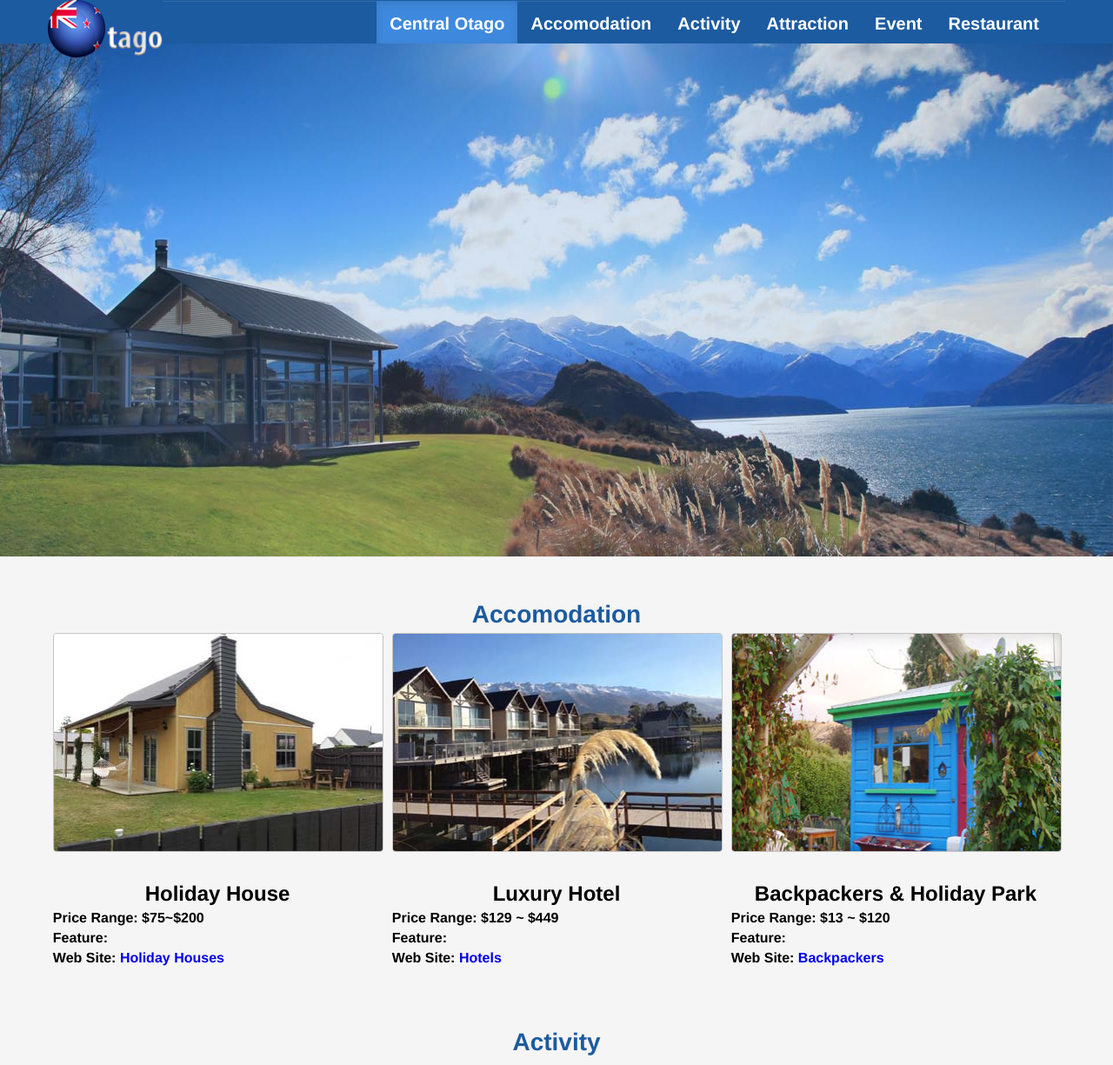
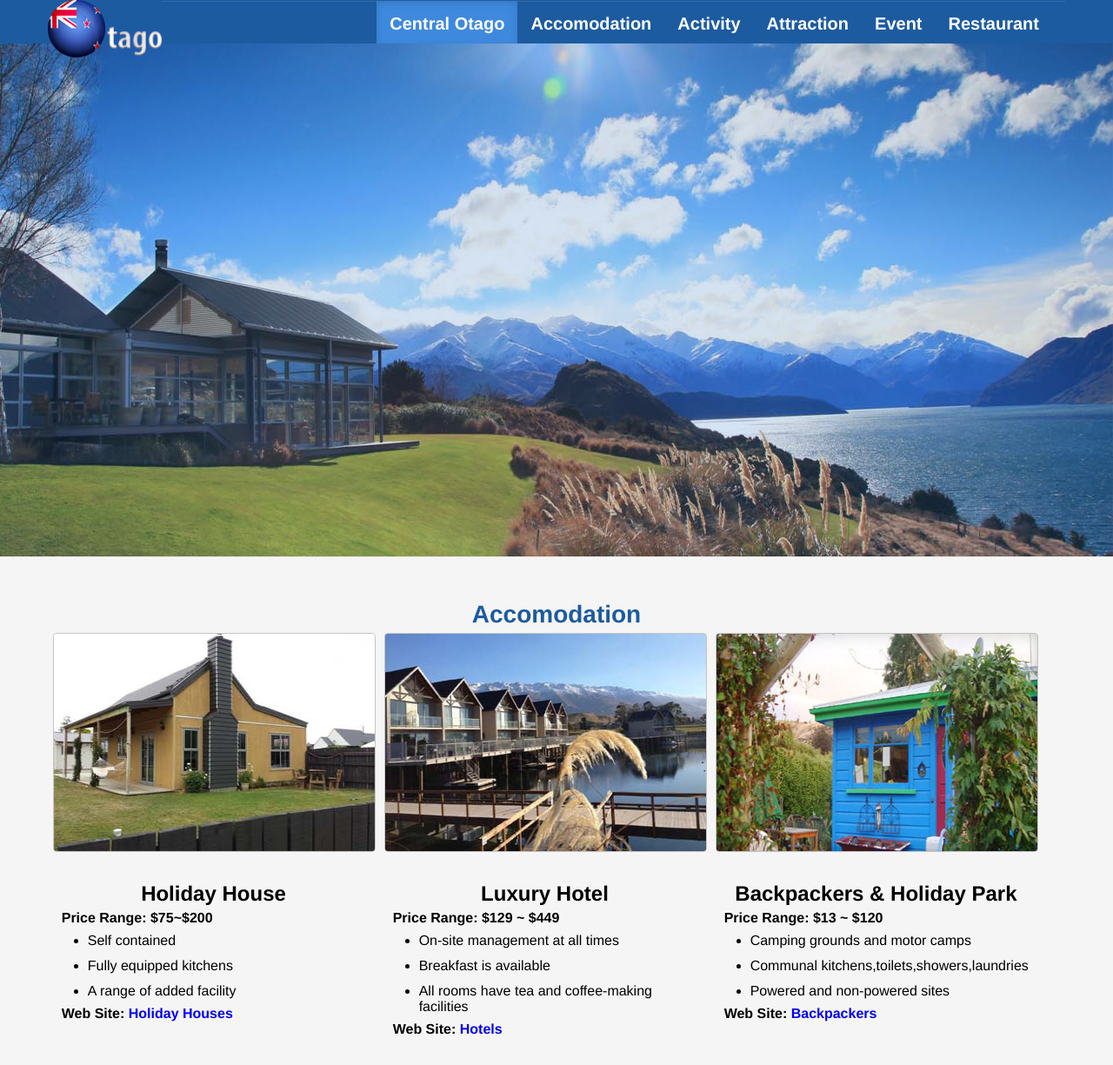
Before and after one commit to ilhcho/web_assginment, a PHP site: page /regions.php?id=central in a window 1280 px wide. Shown: the top 1225 px of the page at 87% size. Run offline with PHP 8.4, Linux system fonts and the light colour scheme; some libraries are stand-ins or nearby versions.

Commit message:
Central Otago : Accomodation added

```diff
--- a/css/central_otago.css
+++ b/css/central_otago.css
@@ -52,7 +52,6 @@
 		}
 	.navbar-toggle{
 		border-color: #ddd;
-
 		}
 
 }
@@ -75,6 +74,14 @@ color: inherit;
 
 .infor_box{
 	padding-top: 50px;
+}
+.row_acco{
+	  display: block;
+  height: 100%;
+  display: table;
+
+  content: "";
+    clear: both;
 }
 
 .acco_box{
@@ -99,6 +106,7 @@ color: inherit;
 .aaco_sub h4{
 	text-align: left;
 	margin-top: 5px;
+	padding-left: 10px;
 }
 
 .act_box{
@@ -389,3 +397,11 @@ ul.a li{
 	margin-left: 20px;
 	padding-bottom: 3px;
 }
+
+ul.b li{
+	list-style-type: disc;
+	margin-top: 5px;
+	margin-left: 40px;
+	padding: 3px 0;
+	text-align: left;
+}
--- a/regions.php
+++ b/regions.php
@@ -36,33 +36,52 @@ require_once("regions_navi.php");
    <a id="accomodation">
     <div class="infor_box">
       <h3>Accomodation</h3>
+<div class="row_acco">
   <div class="acco_box">
     <img class="acco_img" src="img/accomodation/central/holiday.jpg" alt="central otago holiday house">
     <div class="aaco_sub">
       <h2>Holiday House</h2>
       <h4>Price Range: $75~$200</h4>
-          <h4>Feature:</h4>
+      <ul class="b">
+      <li>Self contained</li>
+      <li>Fully equipped kitchens</li>
+      <li>A range of added facility</li>
+      </ul>
       <h4>Web Site:<a href="https://www.holidayhouses.co.nz/Alexandra.asp" target="_Blank"> Holiday Houses</a></h4>
     </div>
   </div>
-      <div class="acco_box"> <img class="acco_img" src="img/accomodation/central/hotel.jpg" alt="central otago holiday house">
+
+  <div class="acco_box">
+    <img class="acco_img" src="img/accomodation/central/hotel.jpg" alt="central otago holiday house">
     <div class="aaco_sub">
       <h2>Luxury Hotel</h2>
       <h4>Price Range: $129 ~ $449</h4>
-          <h4>Feature:
+      <ul class="b">
+        <li>On-site management at all times</li>
+        <li>Breakfast is available</li>
+        <li>All rooms have tea and coffee-making facilities</li>
+      </ul>
       <h4>Web Site:<a href="http://www.aatravel.co.nz/new-zealand/Central-Otago-District_Hotels.html" target="_Blank"> Hotels</a></h4>
     </div>
   </div>
-      <div class="acco_box"> <img class="acco_img" src="img/accomodation/central/backpack.jpg" alt="central otago holiday house">
+
+  <div class="acco_box">
+    <img class="acco_img" src="img/accomodation/central/backpack.jpg" alt="central otago holiday house">
     <div class="aaco_sub">
       <h2>Backpackers & Holiday Park</h2>
       <h4>Price Range: $13 ~ $120</h4>
-          <h4>Feature:</h4>
+      <ul class="b">
+        <li>Camping grounds and motor camps</li>
+        <li>Communal kitchens,toilets,showers,laundries</li>
+        <li>Powered and non-powered sites</li>
+      </ul>
       <h4>Web Site: <a href="http://www.tourism.net.nz/region/otago/otago---central-otago/accommodation/backpacker-and-budget" target="_Blank">Backpackers</a></h4>
     </div>
   </div>
+</div>
+    </div><!--End of infor_box-->
+   </a>
 
-    </div></a>
  <a id="activity">
   <div class="infor_box">
     <h3>Activity</h3>
```
Lines whose indentation alone changed are shown as unchanged.
